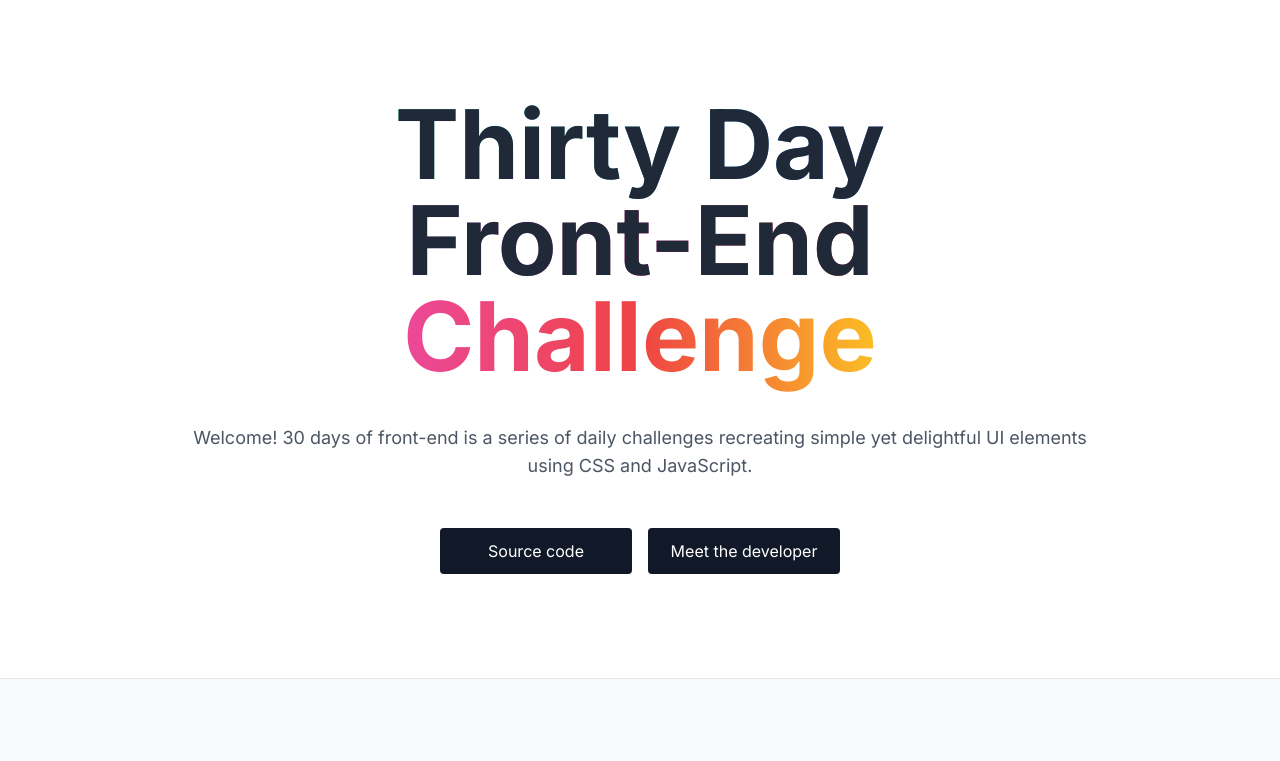
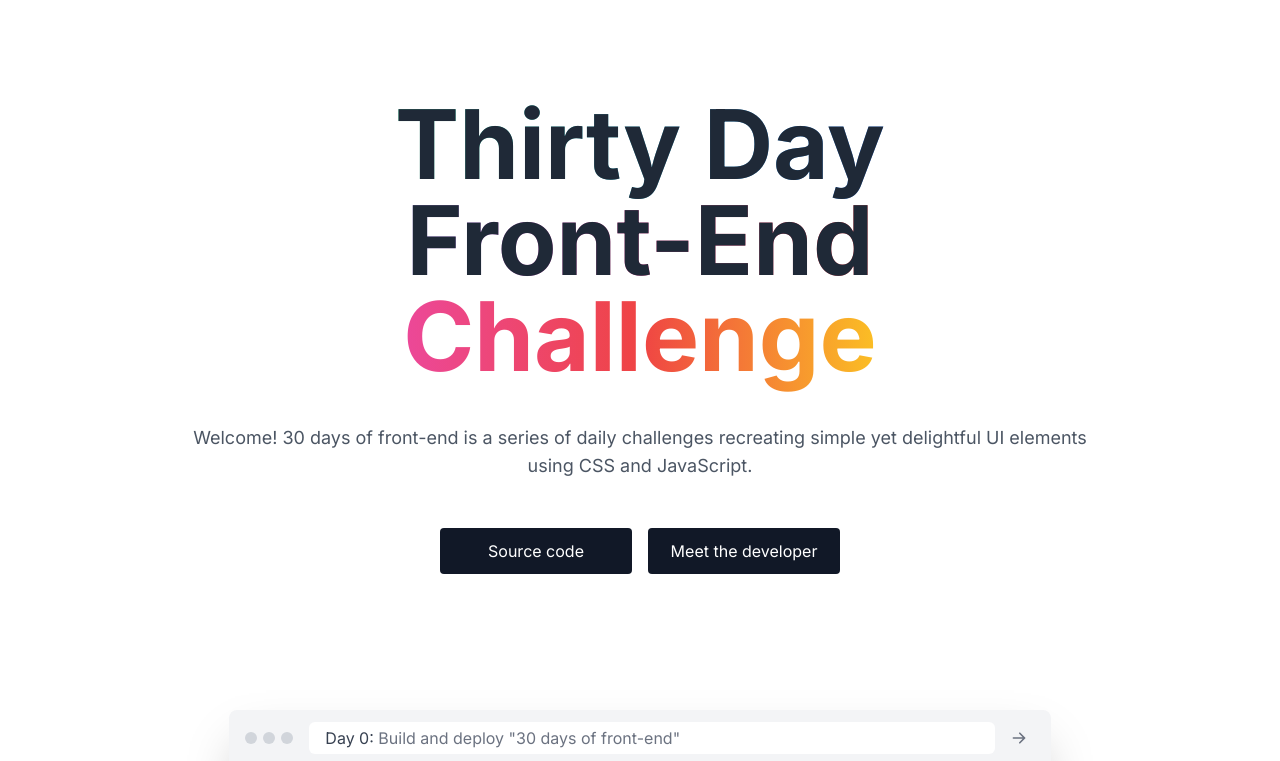
Before and after one commit to delbaoliveira/30day-frontend-challenge, a Next.js app: page / in a window 1280 px wide. Shown: the top 761 px of the page. Built offline with nearby package versions, Linux system fonts and the light colour scheme.

Commit message:
Create Screen Component

```diff
--- /dev/null
+++ b/components/Screen.js
@@ -0,0 +1,33 @@
+import { ArrowRightIcon } from "@heroicons/react/solid"
+import Timer from "@/components/Timer"
+
+const Screen = () => {
+  return (
+    <div className="md:mt-32 mt-20 shadow-2xl rounded-lg w-11/12 mx-auto">
+      {/* Browser UI*/}
+      <div className="bg-gray-100 rounded-t-lg px-4 py-3 flex justify-between items-center">
+        <div className=" justify-between w-12 md:flex hidden">
+          <div className="rounded-full bg-gray-300 h-3 w-3"></div>
+          <div className="rounded-full bg-gray-300 h-3 w-3"></div>
+          <div className="rounded-full bg-gray-300 h-3 w-3 "></div>
+        </div>
+        <div className="bg-white md:flex-grow min-w-0 md:mx-4 mx-2 rounded-md py-1">
+          <p className="px-4 text-gray-500 truncate">
+            <span className="text-gray-700">Day 0:</span> Build and deploy "30
+            days of front-end"
+          </p>
+        </div>
+        <div className="mr-2">
+          <ArrowRightIcon className="transform h-4 w-4 text-gray-500 hover:text-gray-700 cursor-pointer hover:translate-x-2 transition" />
+        </div>
+      </div>
+
+      {/* Browser Screen*/}
+      <div className="bg-white mx-auto my-auto rounded-lg md:h-[500px] h-80">
+        <Timer></Timer>
+      </div>
+    </div>
+  )
+}
+
+export default Screen
--- a/pages/index.js
+++ b/pages/index.js
@@ -1,10 +1,12 @@
 import Layout from "@/components/Layout"
 import Hero from "@/components/Hero"
+import Screen from "@/components/Screen"
 
 export default function Home() {
   return (
     <Layout>
       <Hero />
+      <Screen />
     </Layout>
   )
 }
```
